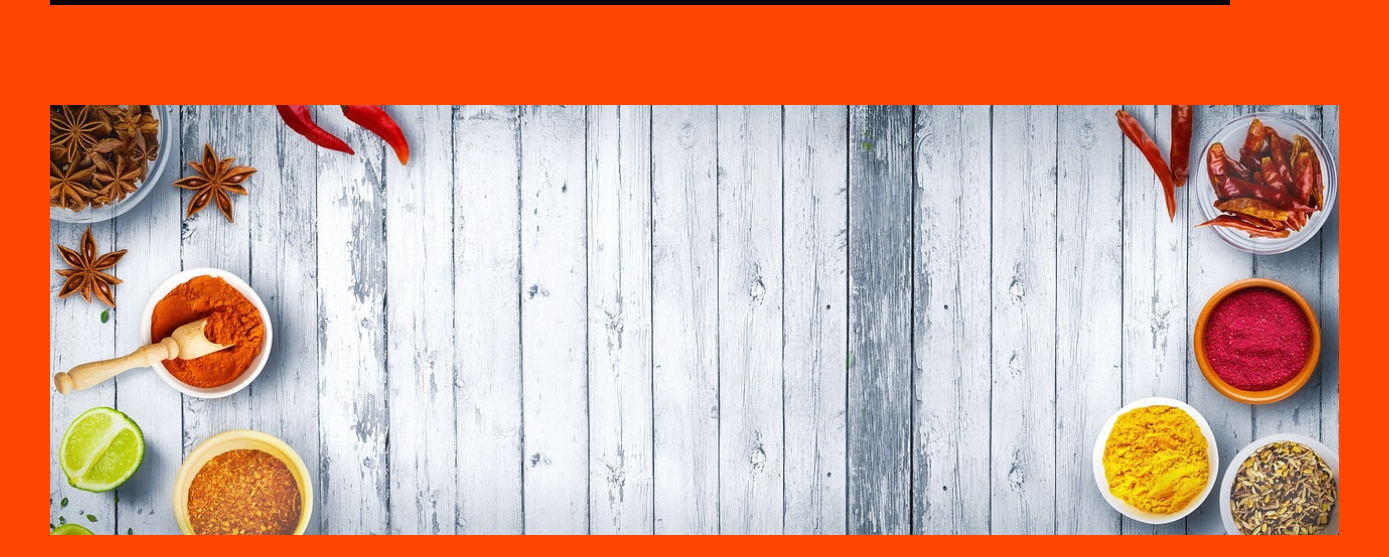
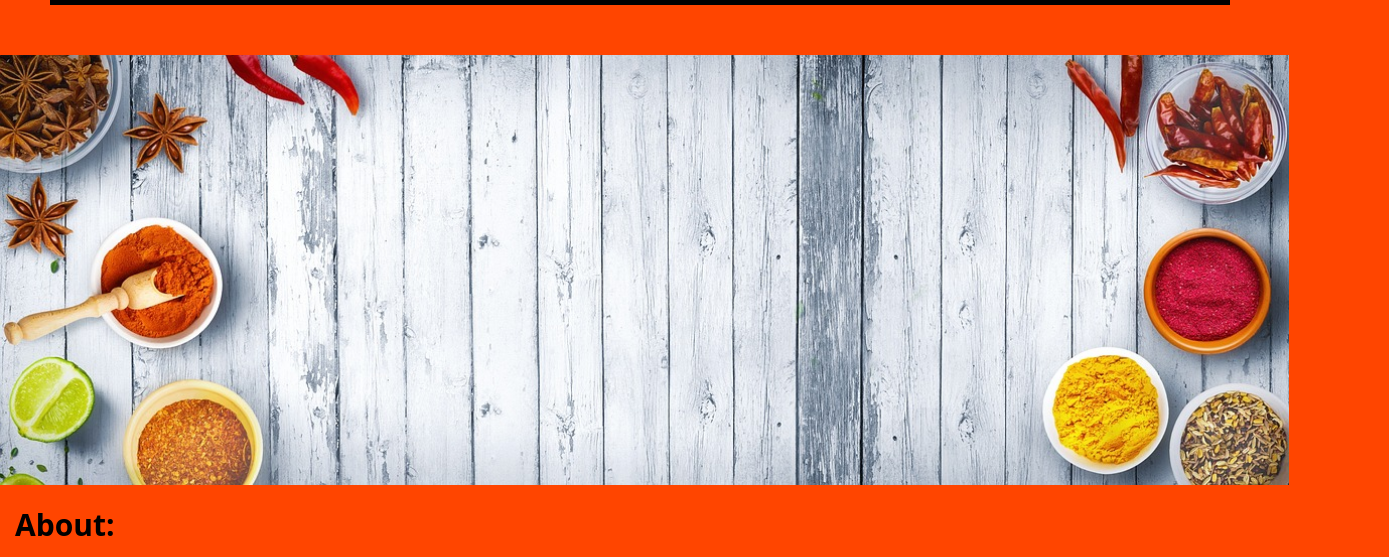
Before and after one commit to matheusmarqs1/project-recipes, a plain HTML site: page index.html in a window 1280 px wide. Shown: the part 243-800 px from the top of the page, 1389 px wide, since content can reach past the window. Drawn offline with Linux system fonts and the light colour scheme.

Commit message:
Change in image size and spaces
After the recent commit, I felt the need to make
changes to the image size and spaces for a better
layout of the site.

```diff
--- a/css/style.css
+++ b/css/style.css
@@ -20,7 +20,7 @@ body{
 .image{
     height: 430px;
     width: auto;
-    margin:50px;
+
 }
 
 .about{
@@ -41,7 +41,7 @@ span{
     font-family: 'Open Sans', sans-serif;
     font-size: 30px;
     padding: 10px;
-    margin: 10px;
+    margin: 5px;
 
 }
 
```
